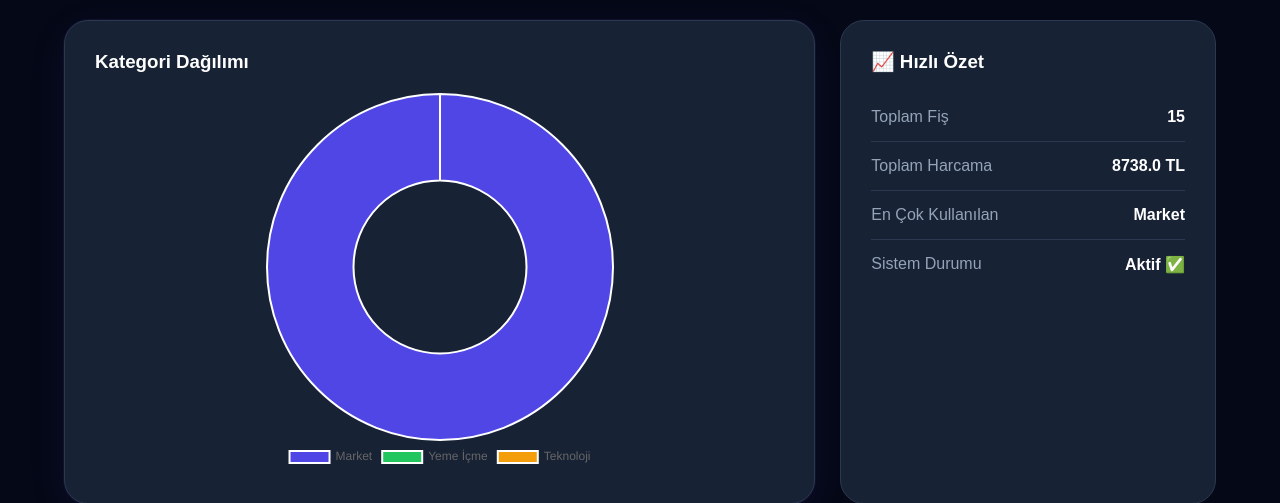
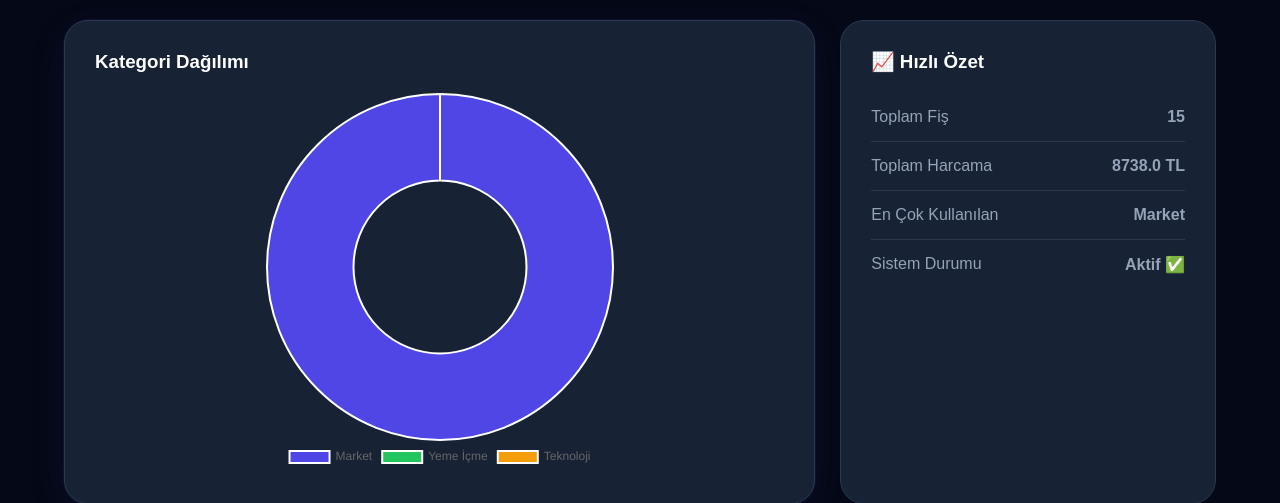
Before and after one commit to havinozvaris/fisai-web, a Flask app: page /dashboard in a window 1280 px wide. Shown: the part 696-1199 px from the top of the page. Run offline with Flask 3, Linux system fonts and the light colour scheme; data comes from the database, SQL or seed files in the repository; both versions use the stored data as it was after the commit.

Commit message:
renk düzeltildi

```diff
--- a/static/css/style.css
+++ b/static/css/style.css
@@ -534,8 +534,14 @@ DASHBOARD
     color:#94a3b8;
 }
 
+
+/* Hızlı Özet */
+.summary-box .summary-item strong {
+    color: #94a3b8;
+}
+
 .summary-item strong{
-    color:white;
+    color:rgb(2, 0, 0);
 }
 
 /* Buttons */
```
Also changed, not shown: fisler.db.
